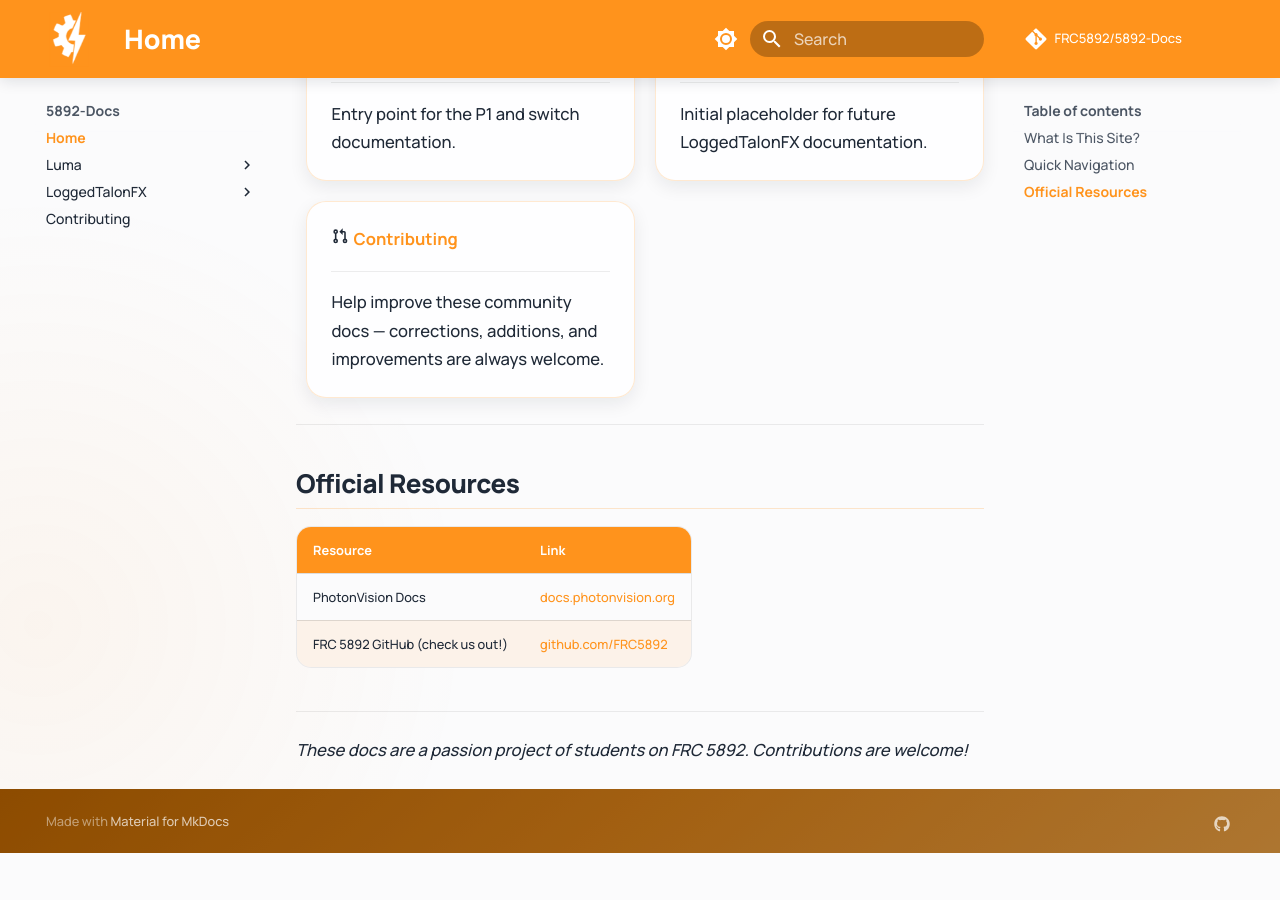
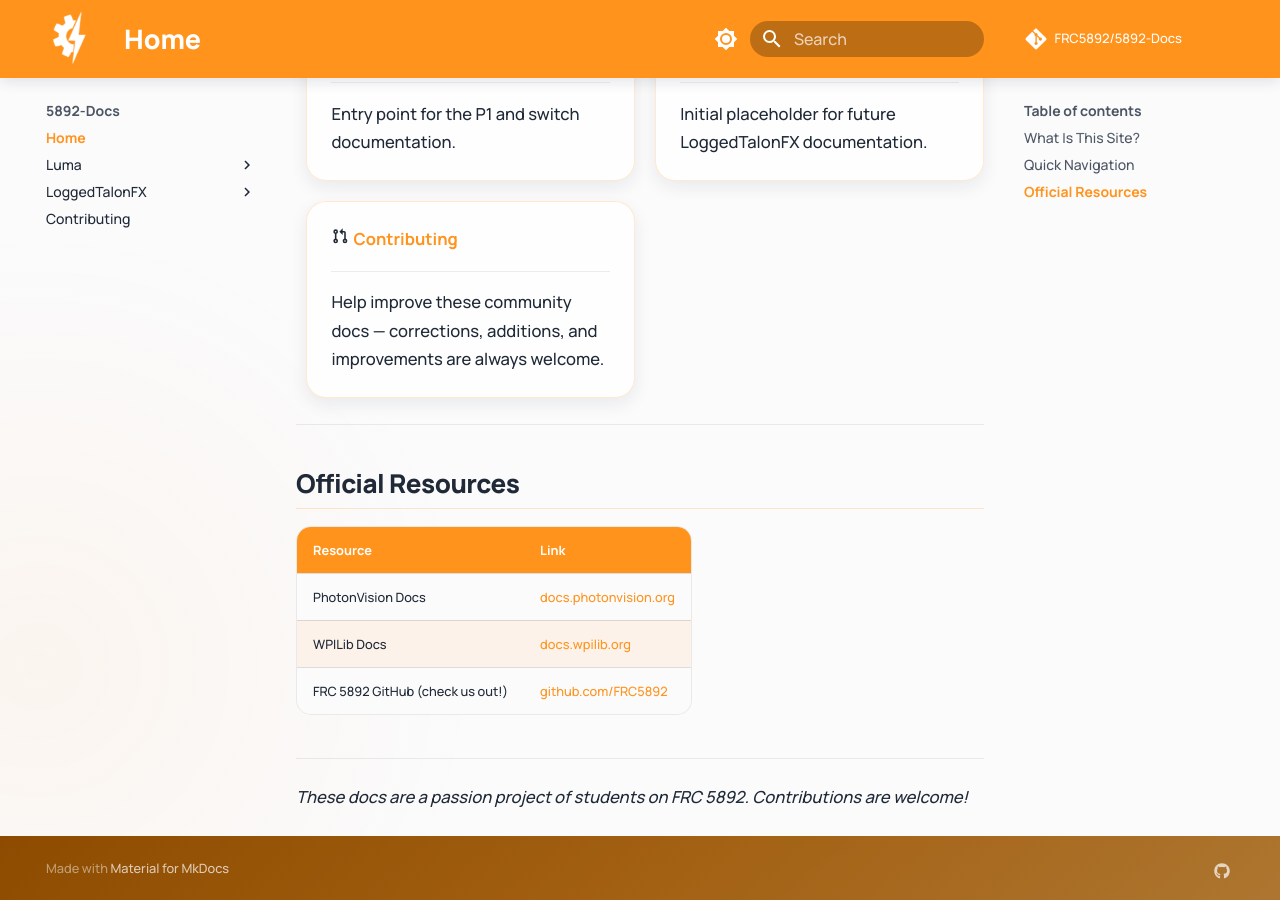
Before and after one commit to FRC5892/Luma-Docs, an MkDocs documentation site: the page built from docs/index.md, in a window 1280 px wide and 900 px high, scrolled down 655 px. Built offline with MkDocs 1.6.1 and Material for MkDocs 9.7.7, drawn with Linux system fonts in a browser that asks for light colours; comment, search, counter and statistics services are not loaded; before the commit the page ends 1508 px from its top, so only the background shows below that.

Commit message:
Add WPILib Docs link to official resources section in index.md

```diff
--- a/docs/index.md
+++ b/docs/index.md
@@ -43,6 +43,7 @@ This guide was made out of a love of efficient and accurate documentation, and a
 | Resource | Link |
 |----------|------|
 | PhotonVision Docs | [docs.photonvision.org](https://docs.photonvision.org/) |
+| WPILib Docs | [docs.wpilib.org](https://docs.wpilib.org/) |
 | FRC 5892 GitHub (check us out!) | [github.com/FRC5892](https://github.com/FRC5892) |
 
 ---
```
